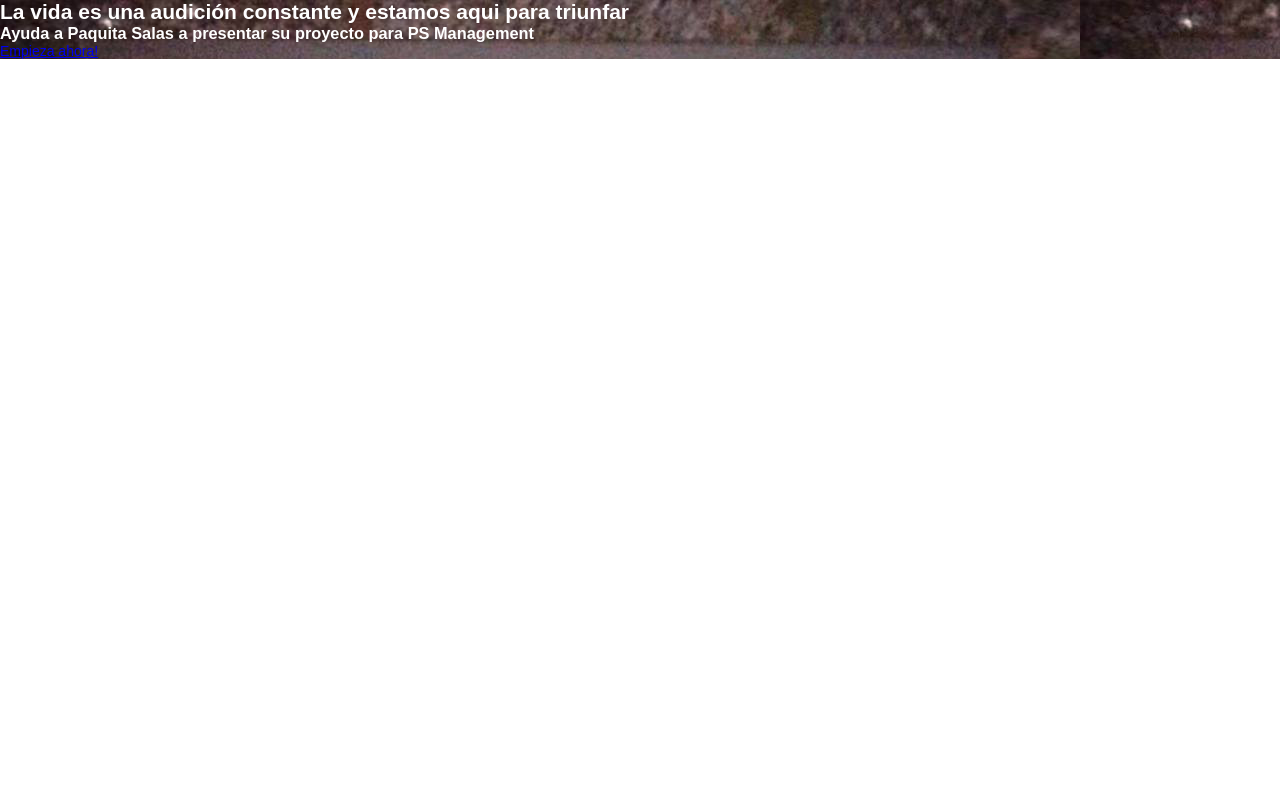
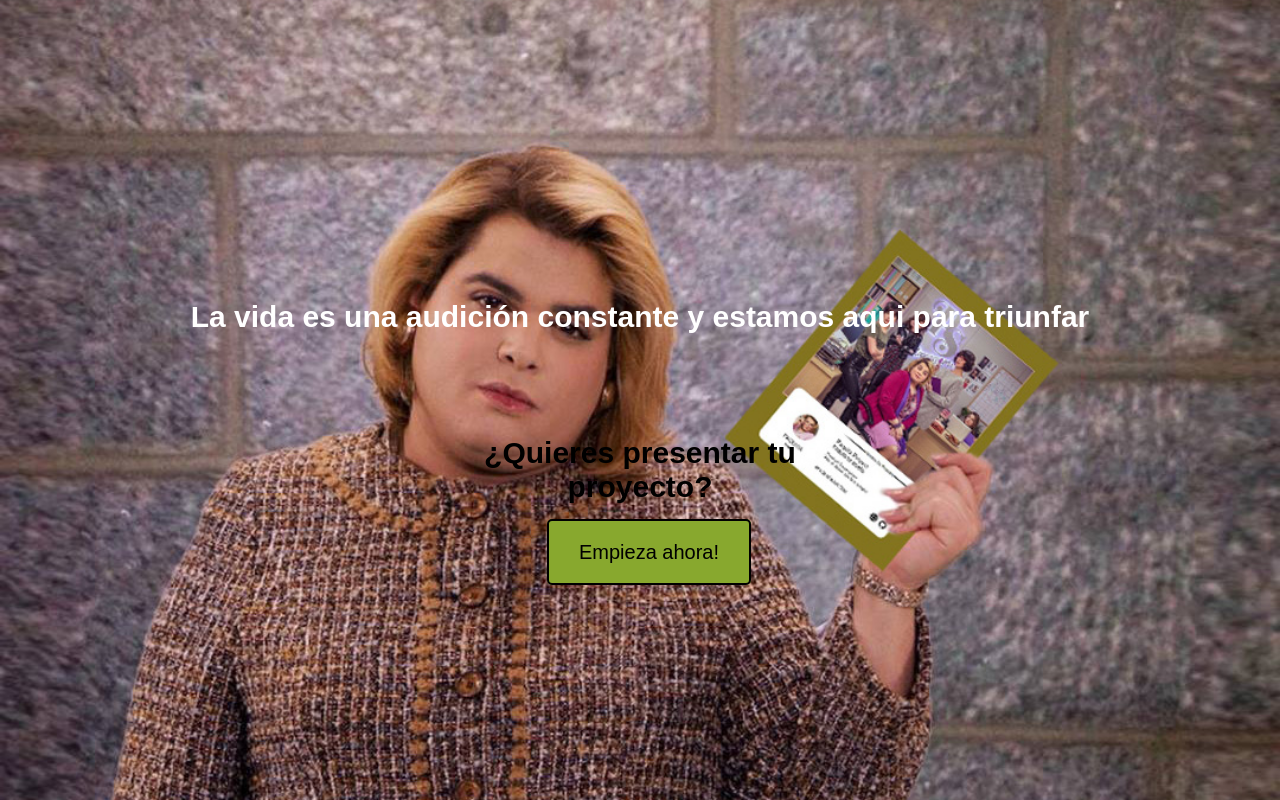
Before and after one commit to Marta-ms/Modulo-3-4-proyecto-equipo-1, a React (Vite) app: page / in a window 1280 px wide. Built offline with nearby package versions, Linux system fonts and the light colour scheme.

Commit message:
styles for landing

```diff
--- a/src/components/Landing.jsx
+++ b/src/components/Landing.jsx
@@ -11,10 +11,12 @@ function Landing() {
           </h2>
         </header>
         <main>
-          <h3 className="message-landing">
-            Ayuda a Paquita Salas a presentar su proyecto para PS Management
-          </h3>
-          <Link to="/home">Empieza ahora!</Link>
+          <h3 className="message-landing">¿Quieres presentar tu proyecto?</h3>
+          <div>
+            <Link className="button-landing" to="/home">
+              Empieza ahora!
+            </Link>
+          </div>
         </main>
       </div>
     </>
--- a/src/scss/layout/Landing.scss
+++ b/src/scss/layout/Landing.scss
@@ -1,4 +1,44 @@
 .container-landing {
-    background-image: url("../../images/Paquita\ y\ su\ proyecto.jpg");
+    background-image: url("../../images/Paquita\ y\ su\ proyecto\ cropped.jpg");
+    background-size: cover;
+    background-position: center;
+    height: 100vh;
+    display: flex;
+    align-items: center;
+    justify-content: center;
+    flex-direction: column;
+    font-family: Arial, Helvetica, sans-serif;
 
 }
+
+.header-landing {
+    margin: 5%;
+    text-align: center;
+    font-size: 20px;
+}
+
+.message-landing {
+    text-align: center;
+    margin: 8%;
+    font-size: 30px;
+    color: #000000;
+}
+
+.button-landing {
+    margin-top: 5% !important;
+    margin-left: 30%;
+    font-size:  20px;
+    text-decoration: none;
+    color: #000000;
+    padding: 20px 30px;
+    border: 2px solid #000000;
+    border-radius: 5px;
+    background-color: #88a82e;
+    transition: background-color 0.3s ease;
+
+}
+
+.button-landing:hover {
+    background-color: #000000;
+    color: #fff;
+}
```
